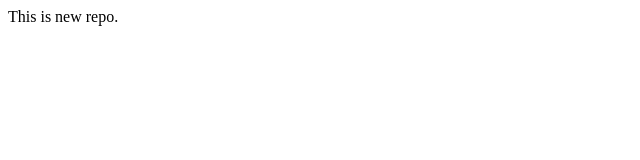
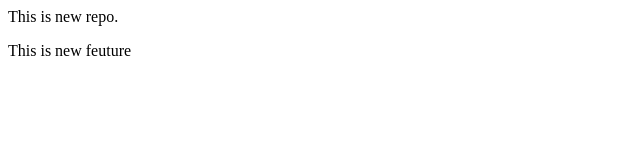
Before and after one commit to Vinodcj007/localrepo, a plain HTML site: page index.html in a window 1280 px wide. Shown: the whole page, without its empty margins (0-640 px from the left). Drawn offline with Linux system fonts and the light colour scheme.

Commit message:
Add new feature

```diff
--- a/index.html
+++ b/index.html
@@ -1 +1,2 @@
 <p>This is new repo.</p>
+<P>This is new feuture</P>
```
